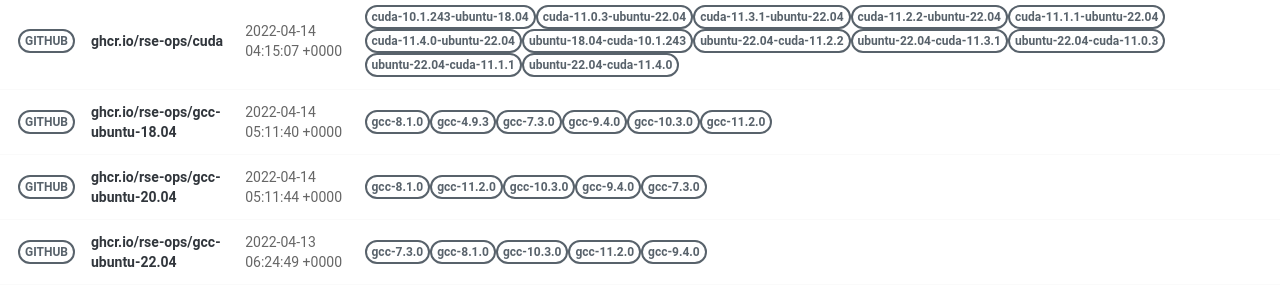
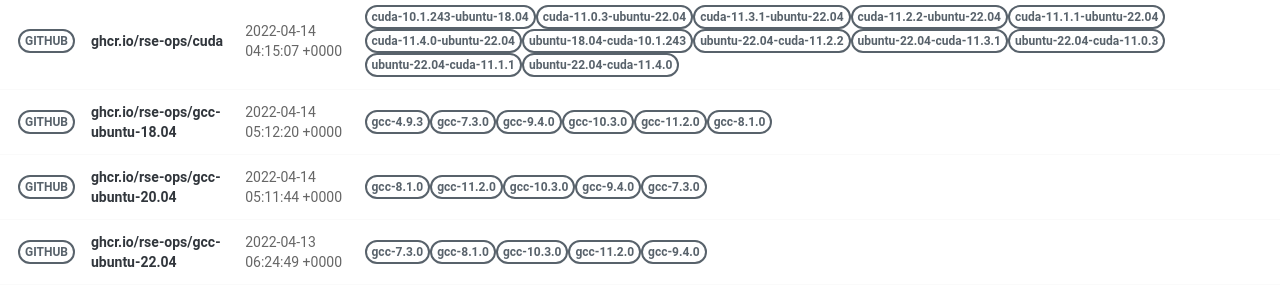
Before and after one commit to rse-ops/docker-images, a Jekyll site: the page built from pages/index.md, in a window 1280 px wide. Shown: the part 502-801 px from the top of the page. Built offline with Jekyll 4.4.1, drawn with Linux system fonts in a browser that asks for light colours; nearby versions of some CDN libraries.

Commit message:
Automated push to update library 2022-04-14

```diff
--- a/_library/ghcr.io-rse-ops-gcc-ubuntu-18.04.md
+++ b/_library/ghcr.io-rse-ops-gcc-ubuntu-18.04.md
@@ -1,14 +1,11 @@
 ---
 layout: container
 name: ghcr.io/rse-ops/gcc-ubuntu-18.04
-updated_at: 2022-04-14 05:11:40.721941
+updated_at: 2022-04-14 05:12:20.565264
 
 
 container_url: https://github.com/orgs/rse-ops/packages/container/package/gcc-ubuntu-18.04
 versions:
- - tag: gcc-8.1.0
-   dockerfile: https://github.com/rse-ops/docker-images/blob/main/ubuntu/gcc/Dockerfile
-   manifest: https://crane.ggcr.dev/manifest/ghcr.io/rse-ops/gcc-ubuntu-18.04:gcc-8.1.0
  - tag: gcc-4.9.3
    dockerfile: https://github.com/rse-ops/docker-images/blob/main/ubuntu/gcc/Dockerfile
    manifest: https://crane.ggcr.dev/manifest/ghcr.io/rse-ops/gcc-ubuntu-18.04:gcc-4.9.3
```
Also changed, not shown: other parts of _library/ghcr.io-rse-ops-gcc-ubuntu-18.04.md (+3 -0 lines).
